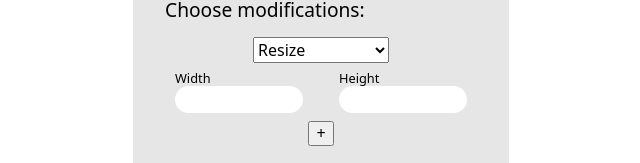
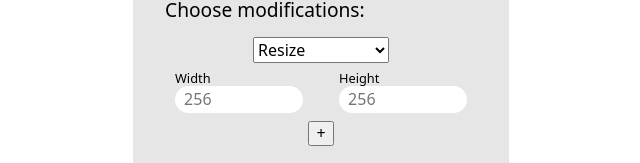
Before and after one commit to wojexe/piCraft, a SvelteKit app in the folder frontend/: page / in a window 1280 px wide. Shown: the part 439-602 px from the top of the page, without its empty margins (319-959 px from the left). Built offline with nearby package versions, Linux system fonts and the light colour scheme.

Commit message:
Handling overhaul

```diff
--- a/frontend/src/components/form/committed_modifications.svelte
+++ b/frontend/src/components/form/committed_modifications.svelte
@@ -2,11 +2,16 @@
   import type { Modification } from "@/lib/api";
 
   export let modifications: Array<Modification>;
+
+  const removeModif = (i: number) => {
+    modifications.splice(i, 1);
+    modifications = modifications;
+  };
 </script>
 
 {#if modifications.length > 0}
   <div class="modifications">
-    {#each modifications as modif}
+    {#each modifications as modif, i}
       <div class="modification-wrapper">
         <div class="modification">
           <span class="modification-name">{modif.display}</span>
@@ -18,7 +23,7 @@
             </div>
           {/if}
         </div>
-        <span class="remove-button">❌</span>
+        <span class="remove-button" on:click={() => removeModif(i)}>❌</span>
       </div>
     {/each}
   </div>
@@ -30,7 +35,7 @@
     width: 90%;
     flex-direction: column;
     gap: 2rem;
-    padding: 0.5em 1em;
+    padding: 1em;
 
     border-radius: 1em;
     background-color: var(--card-background--light);
--- a/frontend/src/components/form/input_params.svelte
+++ b/frontend/src/components/form/input_params.svelte
@@ -1,18 +1,12 @@
 <script lang="ts">
-  import { getContext } from "svelte";
-  import type { Writable } from "svelte/store";
-
-  import type { Modification } from "@/lib/api";
   import ParameterInput from "./parameter_input.svelte";
 
-  const modification: Writable<Modification> = getContext("writableModification");
-
-  const hasParams = (mod: Modification) => mod.params.length > 0;
+  export let params: Array<any>;
 </script>
 
-{#if hasParams($modification)}
+{#if params.length > 0}
   <div class="modificationParams">
-    {#each $modification?.params as param}
+    {#each params as param}
       <ParameterInput {param} />
     {/each}
   </div>
--- a/frontend/src/components/form/parameter_input.svelte
+++ b/frontend/src/components/form/parameter_input.svelte
@@ -1,17 +1,45 @@
 <script lang="ts">
-  import type { ModificationParam } from "@/lib/api";
+  export let param: any;
 
-  export let param: ModificationParam;
+  const paramID = `param-${param.id}`;
 
-  const dynamicType = (node: HTMLInputElement) => {
-    node.type = param.type;
-  }
+  const boundedValue = (val: number | null, min: number, max: number) => {
+    if (val == null) return val;
+
+    if (val < min) return min;
+    if (val > max) return max;
+    return val;
+  };
 </script>
 
-<div class="modificationParam">
-  <label for={`param${param.name}`}>{param.display}</label>
-  <input id={`param${param.name}`} use:dynamicType bind:value={param.value} />
-</div>
+{#if param.type === "text"}
+  <div class="modificationParam">
+    <label for={paramID}>{param.display}</label>
+    <input id={paramID} placeholder={param.defaultValue} type="text" bind:value={param.value} />
+  </div>
+{:else if param.type === "number"}
+  <div class="modificationParam">
+    <label for={paramID}>{param.display}</label>
+    <input
+      id={paramID}
+      placeholder={param.defaultValue}
+      type="number"
+      min={param.min}
+      max={param.max}
+      on:change={() => (param.value = boundedValue(param.value, param.min, param.max))}
+      bind:value={param.value}
+    />
+  </div>
+{:else if param.type === "select"}
+  <div class="modificationParam">
+    <label for={paramID}>{param.display}</label>
+    <select id={paramID} bind:value={param.value}>
+      {#each param.selections as option}
+        <option value={option}>{option}</option>
+      {/each}
+    </select>
+  </div>
+{/if}
 
 <style lang="scss">
   .modificationParam {
--- a/frontend/src/components/handler.svelte
+++ b/frontend/src/components/handler.svelte
@@ -1,33 +1,35 @@
 <script lang="ts">
-  import { acceptedFileTypes, availableModifications } from "$lib/api";
-  import type { Modification } from "$lib/api";
-  import { setContext } from "svelte";
+  import {
+    acceptedFileTypes,
+    availableModifications as availableModifs,
+    modificationParams as modifParams,
+    type AvailableModifications,
+    type Modification
+  } from "$lib/api";
 
   import InputParams from "./form/input_params.svelte";
   import CommittedModifications from "./form/committed_modifications.svelte";
-  import { writable, type Writable } from "svelte/store";
 
-  let selectedModification: Modification = availableModifications[0];
+  let selectedModifID = availableModifs[0].id;
+  let selectedParams = modifParams[selectedModifID];
 
-  const writableModification: Writable<Modification> = writable(
-    structuredClone(selectedModification)
-  );
-
-  const selectModification = (val: Modification) => {
-    writableModification.set(structuredClone(val));
+  const selectModif = (id: AvailableModifications) => {
+    selectedParams = structuredClone(modifParams[id]);
   };
 
-  setContext("writableModification", writableModification);
+  let commitedModifications: Array<any> = [];
 
-  let commitedModifications: Array<Modification> = [];
+  const commitModif = () => {
+    const mod: Modification = {
+      ...(availableModifs.find((mod) => mod.id === selectedModifID) as any),
+      params: selectedParams
+    };
 
-  const commitModification = () => {
-    writableModification.update((val) => {
-      commitedModifications.push(val);
-      commitedModifications = commitedModifications; // Trigger update
+    commitedModifications.push(mod);
+    commitedModifications = commitedModifications; // Trigger update
 
-      return structuredClone(availableModifications[0]);
-    });
+    selectedModifID = availableModifs[0].id;
+    selectedParams = structuredClone(modifParams[selectedModifID]);
   };
 </script>
 
@@ -36,24 +38,28 @@
   <!-- https://jsfiddle.net/4cwpLvae/ -->
   <div class="frag">
     <label for="file-picker" class="subsection">Select your image:</label>
-    <input id="file-picker" type="file" accept={acceptedFileTypes.join(",")} />
+    <input id="file-picker" type="file" accept={acceptedFileTypes.join(",.")} />
   </div>
 
   <div class="frag">
     <label for="select-modification" class="subsection">Choose modifications:</label>
     <select
       id="select-modification"
-      bind:value={selectedModification}
-      on:change={() => selectModification(selectedModification)}
+      bind:value={selectedModifID}
+      on:change={() => selectModif(selectedModifID)}
     >
-      {#each availableModifications as modif}
-        <option value={modif}>{modif.display}</option>
+      {#each availableModifs as modif}
+        <option value={modif.id}>{modif.display}</option>
       {/each}
     </select>
 
-    <InputParams />
+    <InputParams params={selectedParams} />
 
-    <input type="button" value="+" on:click|preventDefault={() => commitModification()} />
+    {#if commitedModifications.length < 4}
+      <input type="button" value="+" on:click={() => commitModif()} />
+    {:else}
+      <span class="reachedLimit">You can pick atmost 4 modification at a time!</span>
+    {/if}
   </div>
 
   <div class="frag">
@@ -92,5 +98,10 @@
       font-weight: 500;
       margin-bottom: 0.5rem;
     }
+
+    .reachedLimit {
+      font-weight: 500;
+      margin-top: 0.25rem;
+    }
   }
 </style>
--- a/frontend/src/lib/api.ts
+++ b/frontend/src/lib/api.ts
@@ -1,99 +1,81 @@
-export const acceptedFileTypes = [
-  ".png",
-  ".jpeg",
-  ".jpg",
-  ".bmp",
-  ".heic",
-  ".gif",
-  ".gifv",
-  ".webp",
-  ".tiff"
-];
+export const acceptedFileTypes = ["png", "jpeg", "jpg", "bmp", "heic", "gif", "gifv", "webp", "tiff"] as const;
+export type AcceptedFileTypes = typeof acceptedFileTypes[number];
 
-export const availableModifications: Array<Modification> = [
+export const availableModifications = [
   {
-    name: "resize",
+    id: "resize",
     display: "Resize",
-    params: [
-      {
-        name: "width",
-        display: "Width",
-        defaultValue: 256,
-        type: "number"
-      },
-      {
-        name: "height",
-        display: "Height",
-        defaultValue: 256,
-        type: "number"
-      }
-    ],
     endpoint: "/resize"
   },
   {
-    name: "compress",
+    id: "compress",
     display: "Compress",
-    params: [
-      {
-        name: "rate",
-        display: "Compression rate",
-        defaultValue: 80,
-        type: "number"
-      }
-    ],
     endpoint: "/compress"
   },
   {
-    name: "enhance",
+    id: "enhance",
     display: "Enhance",
-    params: [],
     endpoint: "/enhance"
   },
   {
-    name: "changeFormat",
+    id: "changeFormat",
     display: "Change format",
-    params: [
-      {
-        name: "resultFormat",
-        display: "Result format",
-        defaultValue: ".jpg",
-        type: "text"
-      }
-    ],
     endpoint: "/change_format"
   }
-];
+] as const;
+
+export type AvailableModifications = typeof availableModifications[number]["id"];
+
+export const modificationParams: Record<AvailableModifications, Array<AnyParam>> = {
+  resize: [
+    {
+      type: "number", id: "width", display: "Width",
+      defaultValue: 256, min: 8, max: 8196
+    },
+    {
+      type: "number", id: "height", display: "Height",
+      defaultValue: 256, min: 8, max: 8196
+    }
+  ],
+  compress: [
+    {
+      type: "number", id: "rate", display: "Compression rate",
+      defaultValue: 80, min: 10, max: 100
+    }
+  ],
+  enhance: [],
+  changeFormat: [
+    {
+      type: "select", id: "format", display: "Result format",
+      defaultValue: "jpg", selections: acceptedFileTypes
+    }
+  ]
+};
 
 export type Modification = {
-  name: string;
+  id: string;
   display: string;
-  params: Array<ModificationParam>;
+  params: Array<AnyParam>;
   endpoint: string;
 };
 
-export type ModificationParam = {
-  name: string;
+export interface ModificationParam {
+  id: string;
   display: string;
+  type: string;
+}
+
+export interface NumberParam extends ModificationParam {
+  defaultValue: number;
+  value?: number;
+  min: number;
+  max: number;
+}
+
+export interface SelectParam extends ModificationParam {
   defaultValue: any;
   value?: any;
-  type: string;
-};
+  selections?: Array<any> | ReadonlyArray<any>;
+}
 
-// export type Resize = {
-//   Request: {};
-//   Response: {};
-// };
-
-// export type Compress = {
-//   Request: {};
-//   Response: {};
-// };
-
-// export type Enhance = {
-//   Request: {};
-//   Response: {};
-// };
-// export type ChangeFormat = {
-//   Request: {};
-//   Response: {};
-// };
+export type AnyParam = NumberParam | SelectParam;
```
